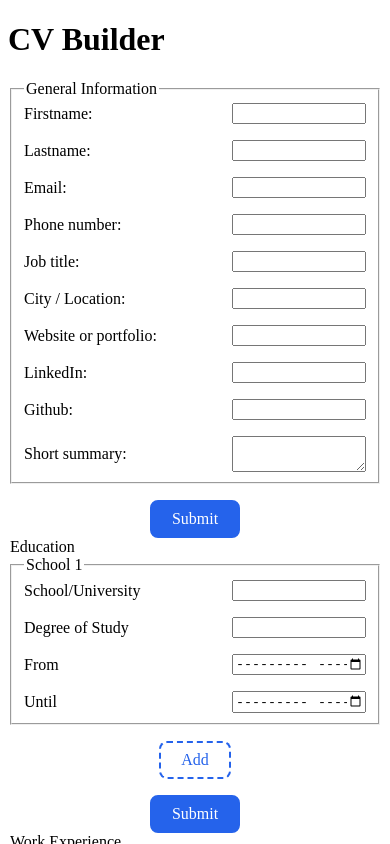
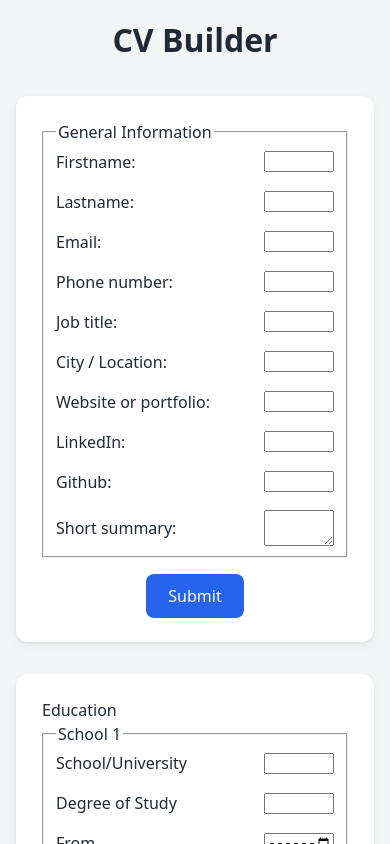
Before and after one commit to whyitboi/cv-app, a React (Vite) app: page / in a window 390 px wide. Shown: the top 844 px of the page. Built offline with nearby package versions, Linux system fonts and the light colour scheme.

Commit message:
Adds media query to css styling

```diff
--- a/src/styles/style.css
+++ b/src/styles/style.css
@@ -2,11 +2,41 @@
   --accent: #2563eb;
   --accentDark: #1d4ed8;
   --danger: #dc2626;
-  --text: #1f2937;
+  --textColor: #1f2937;
   --muted: #6b7280;
   --border: #e5e7eb;
-  --pageBackground:
-;
+  --pageBackground: #f3f4f6;
+  --cardBackground: #ffffff;
+  --content: 34rem;
+  --padding: 1rem;
+  font-family: system-ui, "Segoe UI", Roboto, sans-serif;
+  color: var(--textColor);
+  line-height: 1.5;
+}
+body {
+  margin: 0;
+  padding: var(--padding);
+  background: var(--pageBackground);
+}
+main {
+  display: grid;
+  gap: 2rem;
+}
+main > h1 {
+  text-align: center;
+  margin: 0;
+}
+main > form,
+main > section {
+  width: min(100%, var(--content));
+  margin-inline: auto;
+  box-sizing: border-box;
+  background: var(--cardBackground);
+  padding: 1.5rem;
+  border-radius: 0.75rem;
+  box-shadow:
+    0 1px 3px rgb(0 0 0/ 0.08),
+    0 4px 12px rgb(0 0 0 / 0.04);
 }
 
 form {
@@ -73,3 +103,9 @@ button[type="submit"]:hover {
 .remove-btn:hover {
   background: color-mix(in srgb, var(--danger) 10%, transparent);
 }
+@media (max-width: 24rem) {
+  main > form,
+  main > section {
+    padding: var(--padding);
+  }
+}
```
